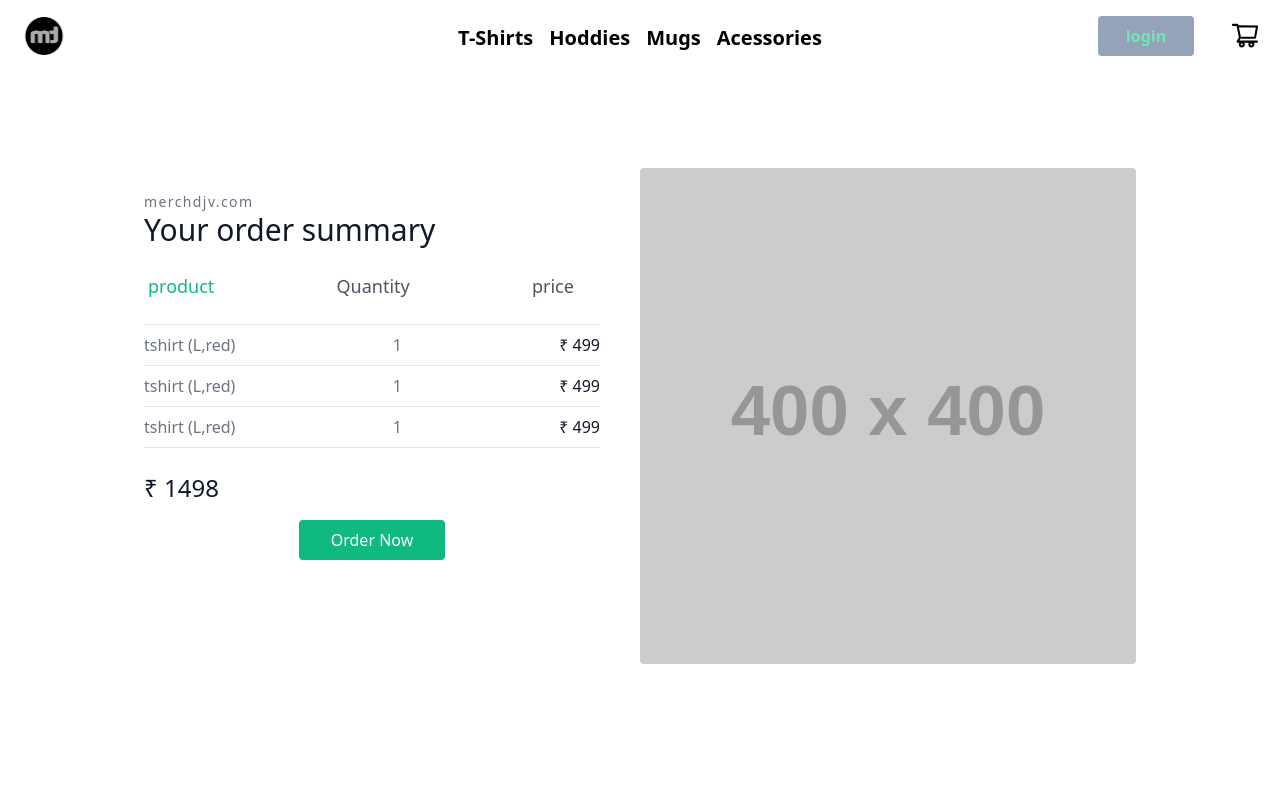
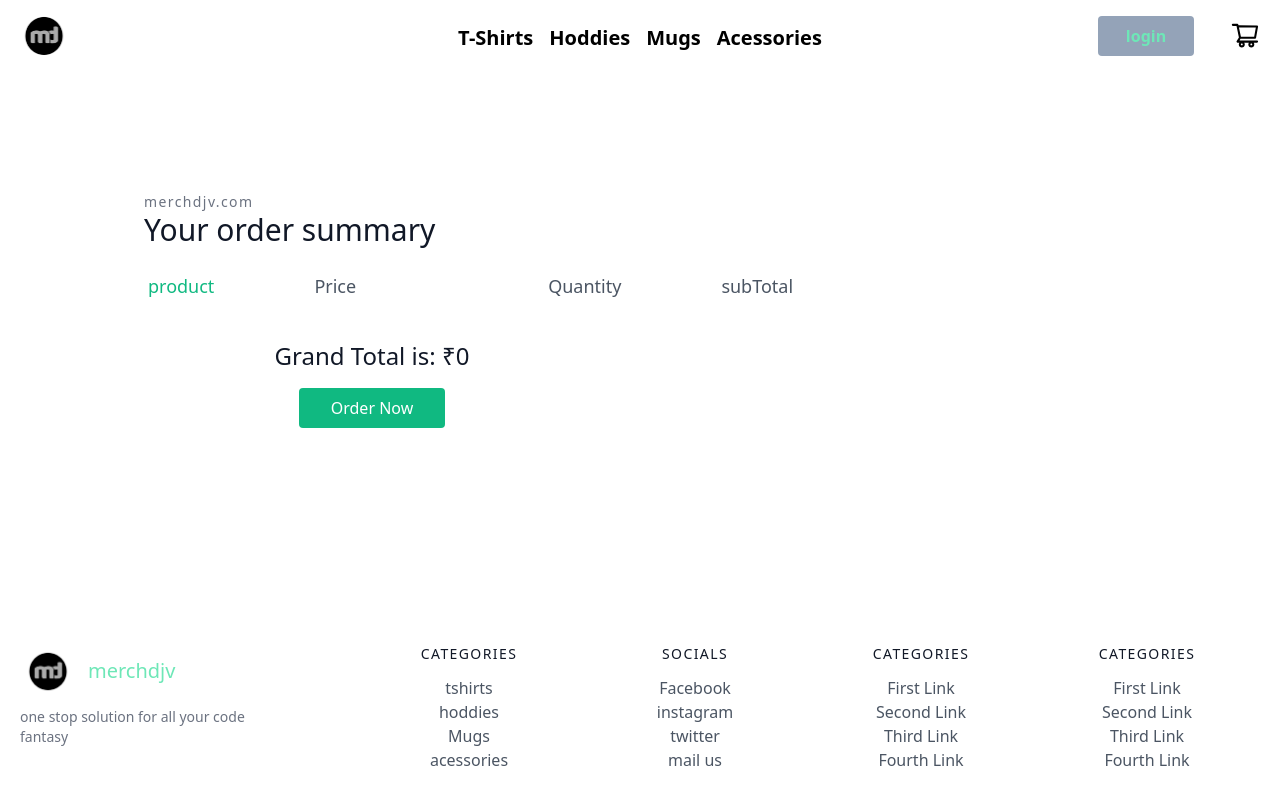
Before and after one commit to djv03/merchdjv, a Next.js app: page /order in a window 1280 px wide. Shown: the top 800 px of the page. Built offline with nearby package versions, Linux system fonts and the light colour scheme.

Commit message:
implemented order

```diff
--- a/package.json
+++ b/package.json
@@ -20,6 +20,7 @@
     "postcss": "8.4.21",
     "react": "18.2.0",
     "react-dom": "18.2.0",
+    "react-firebase-hooks": "^5.1.1",
     "react-icons": "^4.8.0",
     "react-toastify": "^9.1.3",
     "react-top-loading-bar": "^2.3.1"
--- a/src/pages/order.jsx
+++ b/src/pages/order.jsx
@@ -1,6 +1,6 @@
 import React from 'react'
 
-const order = (cart) => {
+const order = ({cart,total}) => {
   return (
     <section className="text-gray-600 body-font overflow-hidden">
     <div className="container px-5 py-24 mx-auto">
@@ -8,33 +8,30 @@ const order = (cart) => {
         <div className="lg:w-1/2 w-full lg:pr-10 lg:py-6 mb-6 lg:mb-0">
           <h2 className="text-sm title-font text-gray-500 tracking-widest">merchdjv.com</h2>
           <h1 className="text-gray-900 text-3xl title-font font-medium mb-4">Your order summary</h1>
-          <div className="flex mb-4">
+          <div className="flex mb-4 justify-between">
             <a className="flex-grow text-emerald-500 border-emerald-500-500 py-2 text-lg px-1">product</a>
+            <a className="flex-grow border-gray-300 py-2 text-lg px-24">Price</a>
             <a className="flex-grow border-gray-300 py-2 text-lg px-24">Quantity</a>
-            <a className="flex-grow border-gray-300 py-2 text-lg px-1">price</a>
+            <a className="flex-grow border-gray-300 py-2 text-lg px-1">subTotal</a>
           </div>
-          <div className="flex border-t border-gray-200 py-2 justify-between">
-            <span className="text-gray-500">tshirt (L,red)</span>
-            <span className="text-gray-500">1</span>
-            <span className="  text-gray-900">₹ 499</span>
+          {Object.keys(cart).map((k)=>{
+            return <div className="flex border-t border-gray-200 py-2 justify-between">
+            <span className="text-gray-500">{cart[k].title}</span>
+            <span className="text-gray-500">{cart[k].price}</span>
+            <span className="text-gray-500">{cart[k].qty}</span>
+            <span className=" text-black">₹ {cart[k].price*cart[k].qty}</span>
           </div>
-          <div className="flex border-t border-gray-200 py-2 justify-between">
-            <span className="text-gray-500">tshirt (L,red)</span>
-            <span className="text-gray-500">1</span>
-            <span className=" text-gray-900">₹ 499</span>
-          </div>
-          <div className="flex border-t border-b mb-6 border-gray-200 py-2 justify-between">
-            <span className="text-gray-500">tshirt (L,red)</span>
-            <span className="text-gray-500">1</span>
-            <span className=" text-gray-900">₹ 499</span>
-          </div>
+          })}
+
           <div className="flex flex-col">
-            <span className="title-font font-medium text-2xl text-gray-900">₹ 1498 </span>
+            <span className=" mt-4 mx-auto title-font font-medium text-2xl text-gray-900">Grand Total is: ₹{total}</span>
             <button className="flex mx-auto text-white bg-emerald-500 border-0 py-2 px-8 mt-4 focus:outline-none hover:bg-emerald-600 rounded">Order Now</button>
 
           </div>
+          <dialog>
+
+          </dialog>
         </div>
-        <img alt="ecommerce" className="lg:w-1/2 w-full lg:h-auto h-64 object-cover object-center rounded" src="https://dummyimage.com/400x400"/>
       </div>
     </div>
   </section>
```
Also changed, not shown: 1 other file (tests, documents, lock files or other folders).
